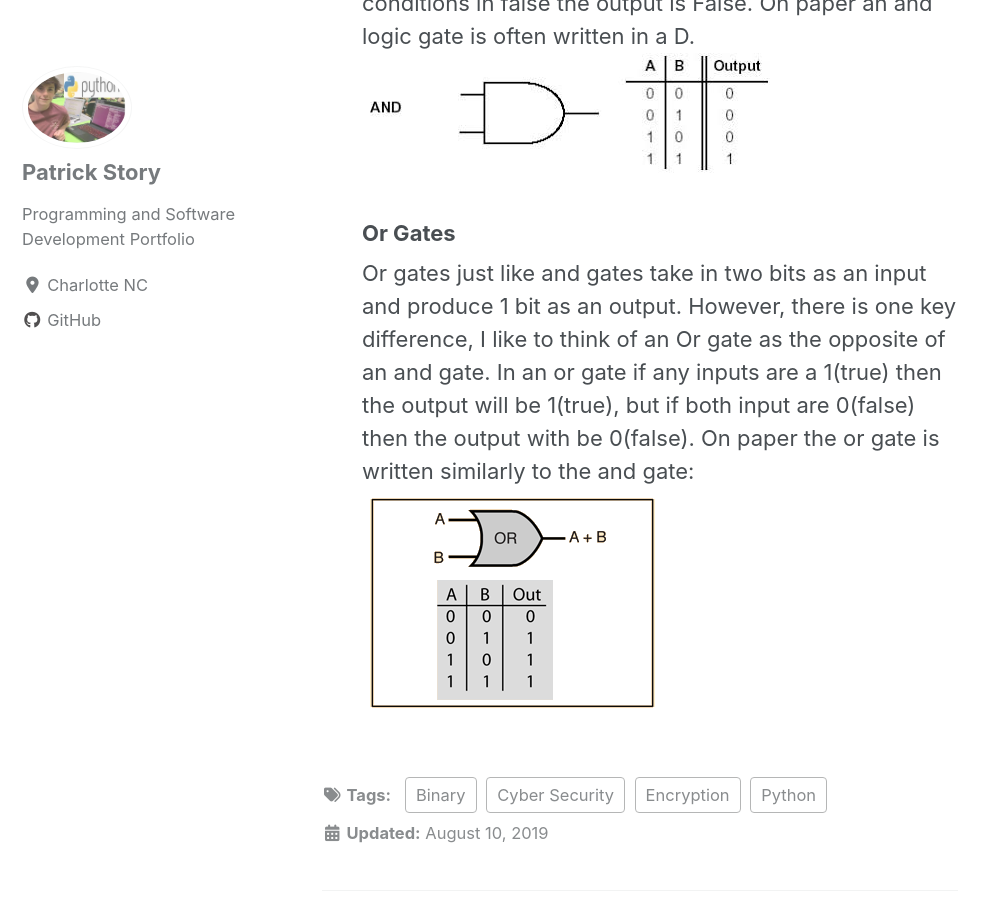
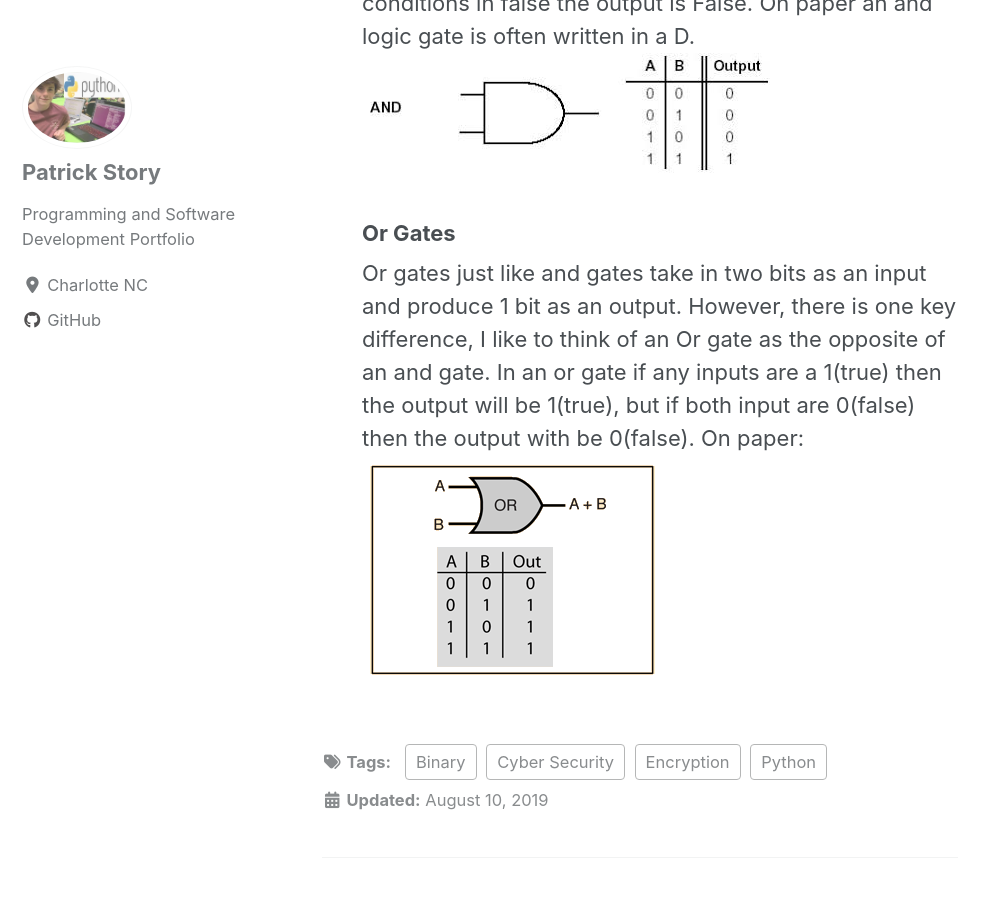
Before and after one commit to Patchyst/Patchyst.github.io, a Jekyll site: the page built from _posts/2019-08-10-steamcipher.md, in a window 1280 px wide and 900 px high, scrolled down 3108 px. Shown: the whole window, without its empty margins (0-995 px from the left). Built offline with Jekyll 4.4.1, drawn with Linux system fonts in a browser that asks for light colours; cached includes are drawn as plain includes; nearby versions of some CDN libraries.

Commit message:
Updating XOR streacm cipher project

```diff
--- a/_posts/2019-08-10-steamcipher.md
+++ b/_posts/2019-08-10-steamcipher.md
@@ -40,5 +40,5 @@ And gates take in two bits as an input and produce a single bit as an output. If
 Just like the And operator if both conditions are True the output is True, if one of the conditions in false the output is False. On paper an and logic gate is often written in a D.
 ![and-gate](/images/andgate.jpg){:class="img-responsive"}
 ### Or Gates
-Or gates just like and gates take in two bits as an input and produce 1 bit as an output. However, there is one key difference, I like to think of an Or gate as the opposite of an and gate. In an or gate if any inputs are a 1(true) then the output will be 1(true), but if both input are 0(false) then the output with be 0(false). On paper the or gate is written similarly to the and gate:
+Or gates just like and gates take in two bits as an input and produce 1 bit as an output. However, there is one key difference, I like to think of an Or gate as the opposite of an and gate. In an or gate if any inputs are a 1(true) then the output will be 1(true), but if both input are 0(false) then the output with be 0(false). On paper:
 ![or-gate](/images/orgate.jpg){:class="img-responsive"}
```
